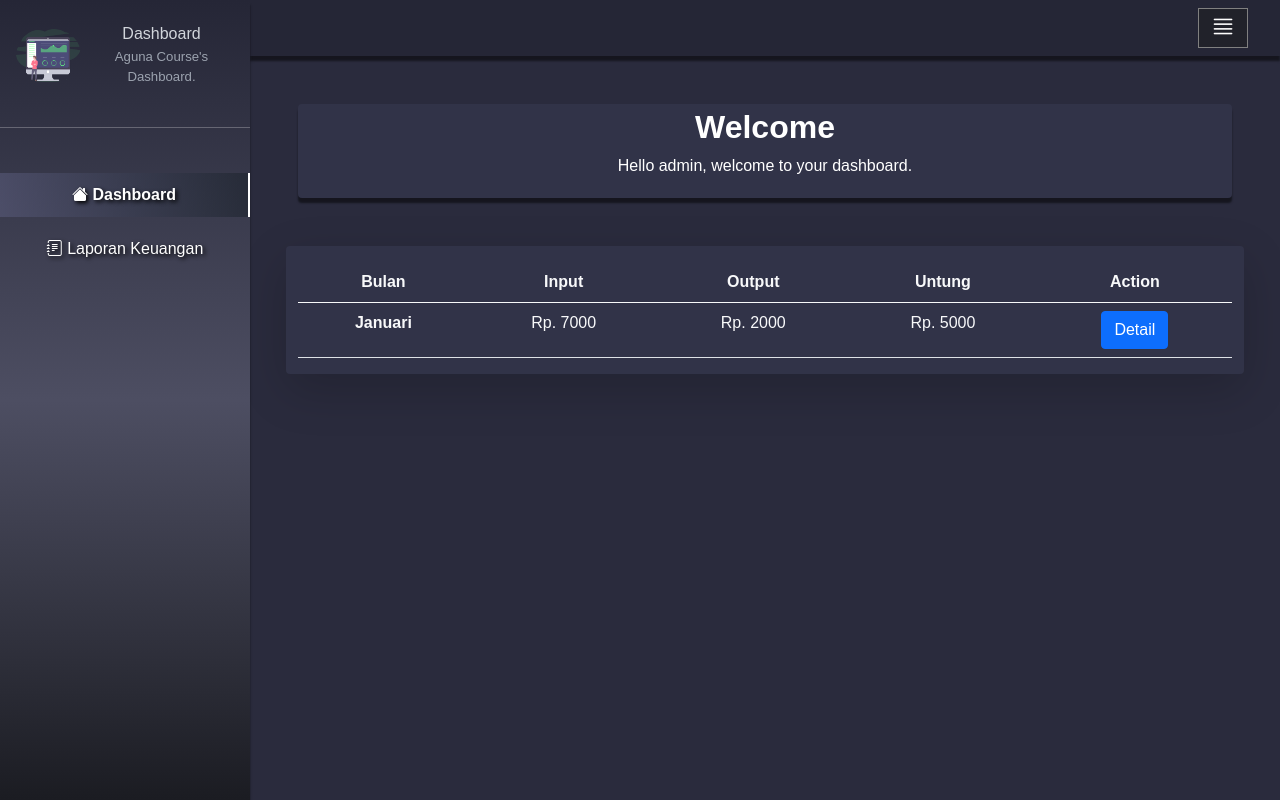
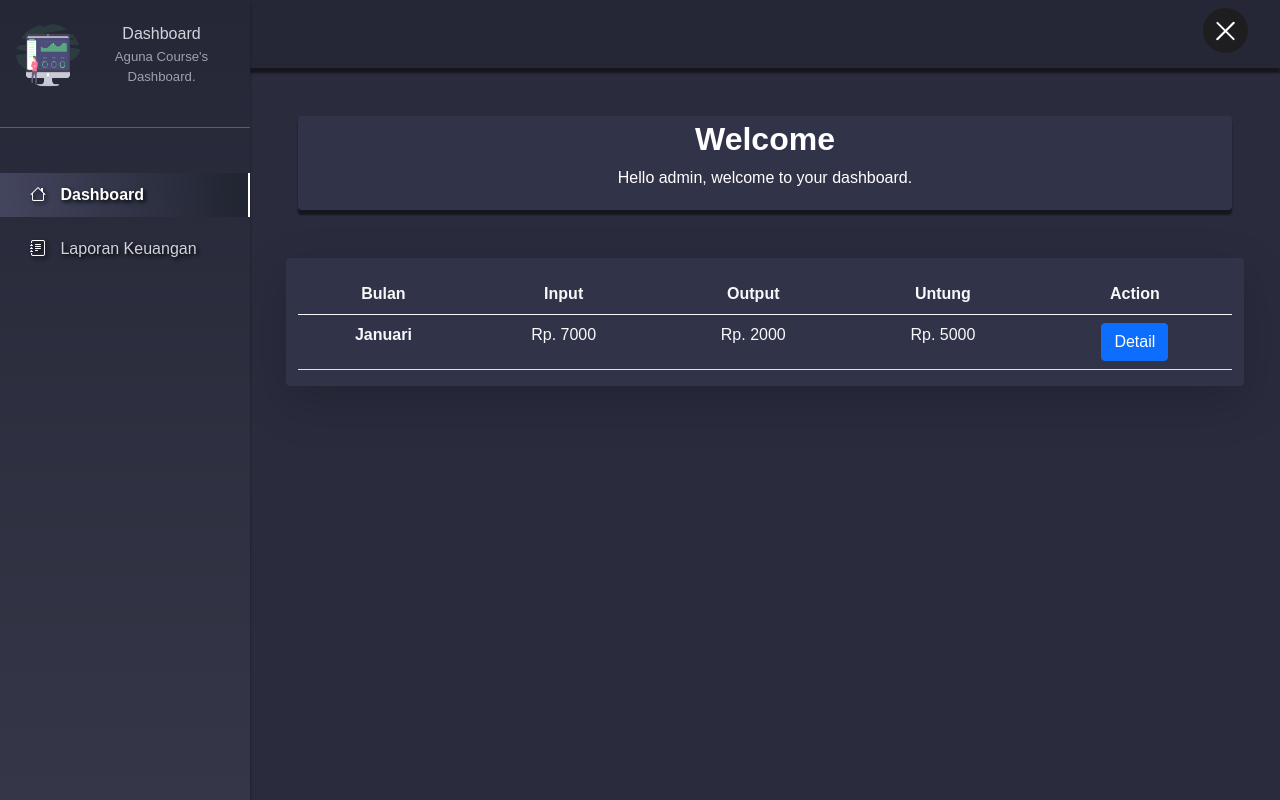
Before and after one commit to matiusfebrianchristo/financial_statement, a Vue app: page /dashboard in a window 1280 px wide. Built offline with nearby package versions, Linux system fonts and the light colour scheme; what vue-toast-notification would draw is missing.

Commit message:
Memperbaiki add data transaksi

```diff
--- a/src/assets/css/main.css
+++ b/src/assets/css/main.css
@@ -64,7 +64,7 @@ body{
       transform: translateX(0);
     position: fixed;
 
-background: linear-gradient(180deg, rgba(37,38,54,1) 0%, rgba(77,78,98,1) 50%, rgba(27,28,34,0.9248074229691877) 100%);
+background: linear-gradient(180deg, rgba(37,38,54,1) 0%,rgba(53,54,71,1) 100%);
     }
 
     .wrapper{
--- a/src/components/Modals.vue
+++ b/src/components/Modals.vue
@@ -106,6 +106,7 @@ import moment from "moment";
 
 export default {
   name: "Modals",
+  props: ["isEdit", "dataEdited", 'cekImg'],
   components: {
     DatePicker,
   },
@@ -116,21 +117,50 @@ export default {
       created_at: moment().format("YYYY-MM-DD"),
       deskripsi: "",
       bukti: null,
+      cek: this.cekImg,
       data: new FormData(),
     };
   },
+  mounted() {
+    this.isEdited();
+  },
   methods: {
-    imageUpload(event) {
+    isEdited() {
+      if (this.isEdit === true) {
+        console.log(this.dataEdited);
+      }
+    },
+    cekData() {
+      if (this.cek === false) {
+        return {
+          nominal: this.nominal,
+          tipe: this.status,
+          bukti: this.bukti,
+          deskripsi: this.deskripsi,
+          created_at: this.created_at,
+        };
+      } else {
+        return this.data;
+      }
+    },
+    onClickSv() {
       this.data.append("tipe", this.status);
       this.data.append("nominal", this.nominal);
-      this.data.append(
-        "bukti", event.target.files[0]);
+      this.data.append("bukti", this.bukti);
+      this.data.append("deskripsi", this.deskripsi);
+      this.data.append("created_at", this.created_at);
+    },
+    imageUpload(event) {
+      this.cek = true
+      this.data.append("tipe", this.status);
+      this.data.append("nominal", this.nominal);
+      this.data.append("bukti", event.target.files[0]);
       this.data.append("deskripsi", this.deskripsi);
       this.data.append("created_at", this.created_at);
     },
 
     onClick() {
-      this.$emit("clicked", this.data);
+      this.$emit("clicked", this.cekData());
     },
   },
 };
--- a/src/components/Navbar.vue
+++ b/src/components/Navbar.vue
@@ -1,78 +1,138 @@
 <template>
   <nav class="navbar navbar-expand-lg navbar-dark bg-custom">
     <div class="container-fluid">
-
-    <router-link class="navbar-brand dash-p" :class="{ show :  isActive === true }" to="/"><strong>Dashboard</strong></router-link>
-    <button class="navbar-toggler" type="button" data-bs-toggle="collapse" data-bs-target="#navbarSupportedContent" aria-controls="navbarSupportedContent" aria-expanded="false" aria-label="Toggle navigation">
+      <router-link
+        class="navbar-brand dash-p"
+        :class="{ show: isActive === true }"
+        to="/"
+        ><strong>Dashboard</strong></router-link
+      >
+      <button
+        class="navbar-toggler"
+        type="button"
+        data-bs-toggle="collapse"
+        data-bs-target="#navbarSupportedContent"
+        aria-controls="navbarSupportedContent"
+        aria-expanded="false"
+        aria-label="Toggle navigation"
+      >
         <span class="navbar-toggler-icon"></span>
       </button>
-    <div class="collapse navbar-collapse " id="navbarSupportedContent">
+      <div class="collapse navbar-collapse" id="navbarSupportedContent">
         <ul class="navbar-nav me-auto justify-content-end mb-2 mb-lg-0">
           <li class="nav-item d-lg-none d-sm-block">
             <Sidebar />
           </li>
-
         </ul>
       </div>
       <div class="ml-auto d-none button-close d-lg-block">
-      <i @click="onClick" class="bi bi-justify"></i>
+        <!-- <i @click="onClick" class="bi bi-justify"></i> -->
+        <div class="wrapper-nav" @click="onClick">
+          <div class="circle icon" :class="{ close : isActive === false}">
+            <span class="line top"></span>
+            <span class="line middle"></span>
+            <span class="line bottom"></span>
+          </div>
+        </div>
       </div>
     </div>
   </nav>
 </template>
 
 <script>
-import Sidebar from '@/components/Sidebar.vue'
+import Sidebar from "@/components/Sidebar.vue";
 
 export default {
-    props: ['isActive'],
+  props: ["isActive"],
   components: {
-      Sidebar
+    Sidebar,
   },
-    data(){
+  data() {
     return {
-        isActiveNav : this.isActive
-      }
+      isActiveNav: this.isActive,
+    };
   },
-    methods:{
-      onClick(){
-        this.$emit('clicked')
+  methods: {
+    onClick() {
+      this.$emit("clicked");
     },
   },
-
-
-}
+};
 </script>
 
 <style>
-
-    .dash-p{
-        transform: translateX(-250px);
-        transition: .3s ease-in-out;
+.wrapper-nav {
+  background: rgba(30, 30, 30, 0.9);
+  display: inline-block;
+  border: 1px solid rgba(30, 30, 30, 0.9) ;
+  border-radius: 500px;
+  margin-right: 20px;
+  position: relative;
+  padding: 9px;
+  cursor: pointer;
 }
 
-    .dash-p.show{
+.circle {
+  width: 25px;
+  height: 25px;
+  position: relative;
+}
+
+.line {
+  position: absolute;
+  height: 2px;
+  width: 100%;
+  background: #fff;
+  border-radius: 8px;
+  transition: all cubic-bezier(0.26, 0.1, 0.27, 1.55) 0.5s;
+}
+
+.top {
+  top: 18%;
+}
+.middle {
+  top: 48%;
+}
+.bottom {
+  top: 78%;
+}
+
+.icon.close .top {
+  transform: rotate(45deg);
+  top: 48%;
+}
+.icon.close .middle,
+.icon.close .bottom {
+  transform: rotate(-45deg);
+  top: 48%;
+}
+
+.dash-p {
+  transform: translateX(-250px);
+  transition: 0.3s ease-in-out;
+}
+
+.dash-p.show {
   transform: translateY(0);
 }
 
-    .navbar{
+.navbar {
   right: auto !important;
   left: 0 !important;
   background-color: #252636 !important;
 }
 
-    .button-close{
-      margin-right: 20px ;
+/* .button-close {
+  margin-right: 20px;
   width: 50px;
   text-align: center;
-      background-color: rgba( 30, 30, 30, 0.5);
+  background-color: rgba(30, 30, 30, 0.5);
   font-size: 25px;
-      /* padding: 5px; */
+  padding: 5px;
   border: 1px solid grey;
-    }
+} */
 
-    .bg-custom{
-
+.bg-custom {
   box-shadow: 0px 5px 2px rgba(0, 0, 0, 0.5);
 }
 </style>
--- a/src/components/Sidebar.vue
+++ b/src/components/Sidebar.vue
@@ -1,7 +1,7 @@
 <template>
   <div class="sidebar">
     <div
-      class="sidebar-header d-flex justify-content-center align-items-center px-3 py-4"
+      class="sidebar-header d-flex justify-content-center align-items-left px-3 py-4"
     >
       <img
         class="rounded-pill img-fluid"
@@ -26,8 +26,8 @@
         tag="button"
         class="side-btn"
       >
-        <div class="link-container">
-          <i class="bi bi-house-fill"></i> Dashboard
+        <div class="link-container" >
+          <i class="bi bi-house"></i> <span >Dashboard</span>
         </div>
       </router-link>
       <router-link
@@ -38,7 +38,7 @@
         class="side-btn"
       >
         <div class="link-container">
-          <i class="bi bi-journal-text"></i> Laporan Keuangan
+          <i class="bi bi-journal-text"></i> <span>Laporan Keuangan</span>
         </div>
       </router-link>
 
@@ -61,17 +61,27 @@ export default {
   color: #9ca3af;
   font-size: 0.825rem;
 }
+.link-container i{
+margin-left: 30px;
+}
+.link-container span{
+  color: var(--dk-gray-300);
+  margin-left: 10px;
+
+}
 
 .menu-items {
   display: flex;
   flex-direction: column;
   margin-top: 35px;
 
+
   /* padding: 0px 10px; */
 }
 
 .menu-items > * {
   margin-top: 10px;
+  text-align: left;
   text-shadow: 2px 2px 4px black;
   /* border-radius: 20px; */
 }
@@ -80,6 +90,10 @@ export default {
     background-image: linear-gradient(to right, rgba(94, 96, 130, 0.5) , rgba(23, 31, 39, 0.5));
     border-right: 2px solid white;
     font-weight: bold;
+}
+
+.side-btn.active .link-container span{
+  color:white;
 }
 
 .side-btn:focus {
--- a/src/views/DetailBulanan.vue
+++ b/src/views/DetailBulanan.vue
@@ -47,7 +47,7 @@
       <!-- ====================================================================================== -->
       <!-- Modal -->
 
-      <Modals />
+      <Modals @clicked="addTransaksi" :isEdit="isEdited" :dataEdited="dataEdit" />
 
       <!-- Akhir Button Add -->
 
@@ -107,7 +107,10 @@
                           <a
                             class="dropdown-item btn btn-primary"
                             href=""
-                            @click.prevent
+                            type="button"
+                            data-bs-toggle="modal"
+                            data-bs-target="#exampleModal"
+                            @click.prevent="editData(d[0], d[1].nominal, d[1].tipe, d[1].created_at, d[1].deskripsi, d[1].bukti)"
                             ><i class="bi bi-pencil-square"></i> Edit</a
                           >
                         </li>
@@ -148,6 +151,9 @@ export default {
     return {
       datacollection: null,
       loaded: false,
+      // For edited Data
+      isEdited: false,
+      dataEdit: null,
       isActiveNav: false,
       income: [],
       outcome: [],
@@ -190,26 +196,94 @@ export default {
       }
     },
 
+    // Add Laporan Keuangan
+    async addTransaksi(value) {
+      if (
+        value.nominal !== null &&
+        value.status !== "none" &&
+        value.created_at !== null &&
+        value.deskripsi !== null
+      ) {
+        await axios
+          .post("administration/addadministration/", value)
+          .then(() => {
+            this.$toast.success("Data berhasil ditambahkan!", {
+              type: "success",
+              position: "top-right",
+              duration: 3000,
+              dismissible: true,
+            });
+
+        if(this.cek === true){
+        this.cek = false
+      }
+
+            // Set timeout for location reload
+            setTimeout(function() {
+              location.reload()
+            }, 2000);
+          })
+          .catch((err) => {
+            console.log(err)
+            this.$toast.error("Terjadi kesalahan", {
+              type: "error",
+              position: "top-right",
+              duration: 3000,
+              dismissible: true,
+            });
+          });
+      } else {
+        console.log(value);
+        this.$toast.error("Lengkapi Data!!", {
+          type: "error",
+          position: "top-right",
+          duration: 3000,
+          dismissible: true,
+        });
+      }
+
+      if(this.cek === true){
+        this.cek = false
+      }
+    },
+
+    // ==============================================
+    // Edit data bulanan
+    editData(id, nominal, status, tanggal, deskripsi, bukti){
+      this.isEdited = true;
+      this.dataEdit = {
+        administration_id: id,
+        nominal: nominal,
+        tipe: status,
+        created_at: tanggal,
+        deskripsi: deskripsi,
+        bukti: bukti
+      }
+    },
+
+
+
+
+    // ==============================================
     // Delete Data Bulanan
     deleteData(value) {
-
-      console.log(value)
-      // axios
-      //   .delete(
-      //     `https://glacial-coast-08306.herokuapp.com/api/v1/administration/deleteadministration/?id=${value}`
-      //   )
-      //   .then(() => {
-      //     this.$toast.success("Data berhasil dihapus!", {
-      //       type: "success",
-      //       position: "top-right",
-      //       duration: 3000,
-      //       dismissible: true,
-      //     });
-      //     setTimeout(function () {
-      //       location.reload();
-      //     }, 4000);
-      //   })
-      //   .catch( err => console.log(err))
+      // console.log(value)
+      axios
+        .delete(
+          `https://glacial-coast-08306.herokuapp.com/api/v1/administration/deleteadministration/?administration_id=${value}`
+        )
+        .then(() => {
+          this.$toast.success("Data berhasil dihapus!", {
+            type: "success",
+            position: "top-right",
+            duration: 3000,
+            dismissible: true,
+          });
+          setTimeout(function () {
+            location.reload();
+          }, 2000);
+        })
+        .catch((err) => console.log(err));
     },
 
     // Data AXIOS
--- a/src/views/LaporanHome.vue
+++ b/src/views/LaporanHome.vue
@@ -41,7 +41,7 @@
       <!-- ====================================================================================== -->
       <!-- Modal -->
 
-      <Modals @clicked="addTransaksi" />
+      <Modals @clicked="addTransaksi" :cekImg="cek" />
 
       <!-- Akhir Button Add -->
 
@@ -116,6 +116,7 @@ export default {
       tanggal: null,
       deskripsi: null,
       bukti: null,
+      cek: false,
       // ====================================
       dataGraphic: {},
       datacollection: null,
@@ -195,18 +196,8 @@ export default {
         value.created_at !== null &&
         value.deskripsi !== null
       ) {
-        // const dataPostTransaksi = {
-        //   nominal: this.nominal,
-        //   tipe: this.status,
-        //   created_at: this.tanggal,
-        //   deskripsi: this.deskripsi,
-        // };
         await axios
-          .post("administration/addadministration/", value, {
-            headers: {
-                    'Content-Type': 'multipart/form-data'
-                }
-          })
+          .post("administration/addadministration/", value)
           .then(() => {
             this.$toast.success("Data berhasil ditambahkan!", {
               type: "success",
@@ -215,8 +206,14 @@ export default {
               dismissible: true,
             });
 
+        if(this.cek === true){
+        this.cek = false
+      }
+
             // Set timeout for location reload
-            setTimeout(location.reload(), 5000);
+            setTimeout(function() {
+              location.reload()
+            }, 2000);
           })
           .catch((err) => {
             console.log(err)
@@ -235,6 +232,10 @@ export default {
           duration: 3000,
           dismissible: true,
         });
+      }
+
+      if(this.cek === true){
+        this.cek = false
       }
     },
 
@@ -303,21 +304,21 @@ export default {
         datasets: [
           {
             label: "In",
+            backgroundColor: "rgba(0, 255, 0, 0.2)",
+            borderColor: "lightgreen",
+            pointBackgroundColor: "green",
+            borderWidth: 2,
+            pointBorderColor: "green",
+            fill: false,
+            data: this.income,
+          },
+          {
+            label: "Out",
             backgroundColor: "rgba(255, 0, 0, 0.2)",
             borderColor: "lightpink",
             pointBackgroundColor: "red",
             borderWidth: 2,
             pointBorderColor: "red",
-            fill: false,
-            data: this.income,
-          },
-          {
-            label: "Out",
-            backgroundColor: "rgba(0, 255, 0, 0.2)",
-            borderColor: "lightgreen",
-            pointBackgroundColor: "green",
-            borderWidth: 2,
-            pointBorderColor: "green",
             fill: false,
             data: this.outcome,
           },
```
Lines whose indentation alone changed are shown as unchanged.
